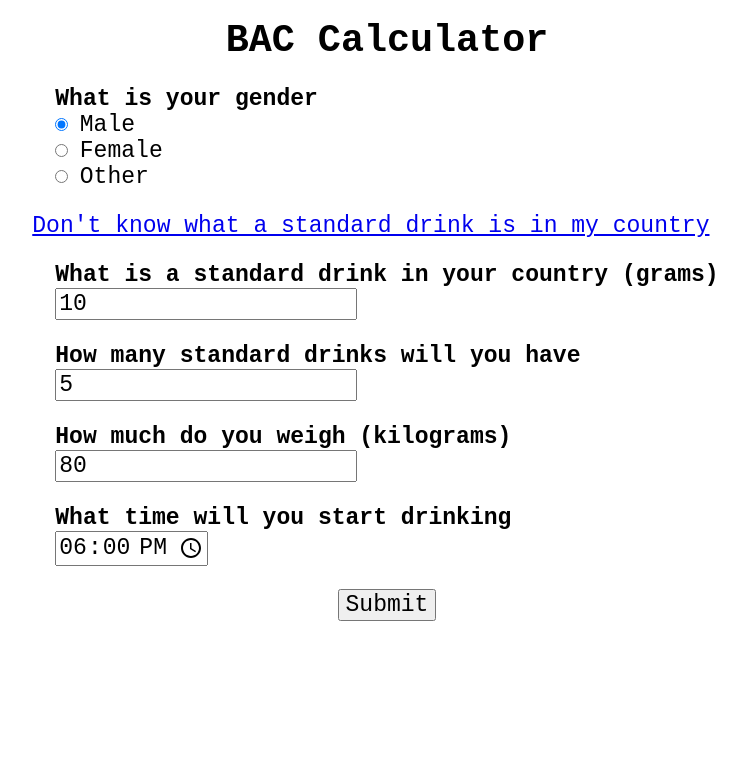
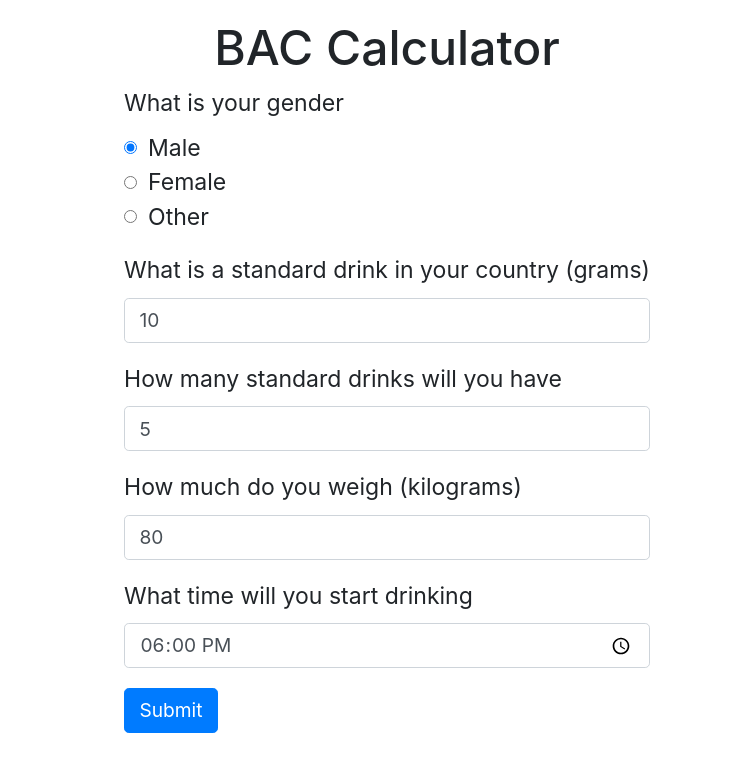
Before and after one commit to joshuasearle/bac-calc, a React app: page / in a window 1280 px wide. Shown: the top 772 px of the page, without its empty margins (253-999 px from the left). Built offline with nearby package versions, Linux system fonts and the light colour scheme.

Commit message:
Change to bootstrap

```diff
--- a/src/App.tsx
+++ b/src/App.tsx
@@ -112,6 +112,7 @@ const App: React.FC = () => {
 
   const helpLink = (
     <a
+      className='form-text text-muted small text-center'
       href='https://en.wikipedia.org/wiki/Standard_drink#Definitions_in_various_countries'
       target='_blank'
     >
@@ -120,10 +121,14 @@ const App: React.FC = () => {
   );
 
   const options = {
-    title: { display: true, text: 'BAC Over Time' },
+    title: { display: true, text: 'BAC Over Time', fontSize: 19 },
     scales: {
-      xAxes: [{ scaleLabel: { display: true, labelString: 'Time' } }],
-      yAxes: [{ scaleLabel: { display: true, labelString: 'BAC' } }],
+      xAxes: [
+        { scaleLabel: { display: true, labelString: 'Time', fontSize: 19 } },
+      ],
+      yAxes: [
+        { scaleLabel: { display: true, labelString: 'BAC', fontSize: 19 } },
+      ],
       ticks: { beginAtZero: true },
     },
     legend: {
@@ -138,18 +143,18 @@ const App: React.FC = () => {
 
   return (
     <>
-      <div className={classes.options}>
-        <h1 className={classes.title}>{title}</h1>
+      <h1 className={classes.title}>{title}</h1>
+      <form className={classes.options}>
         {genderPicker}
-        {helpLink}
+        {/* {helpLink} */}
         {standardPicker}
         {drinkPicker}
         {weightPicker}
         {startTimePicker}
-        <div className={classes.submit}>
-          <button onClick={sumbitOnClickHandler}>Submit</button>
-        </div>
-      </div>
+        <button className={'btn btn-primary'} onClick={sumbitOnClickHandler}>
+          Submit
+        </button>
+      </form>
 
       <div className={classes.chart}>{lineChart}</div>
     </>
--- a/src/components/GenderPicker.tsx
+++ b/src/components/GenderPicker.tsx
@@ -26,8 +26,8 @@ const GenderPicker: React.FC<GenderPickerProps> = ({
     />
   ));
   return (
-    <div className={classes.input}>
-      <label className={classes.inputLabel}>What is your gender</label>
+    <div className={'form-group'}>
+      <label>What is your gender</label>
       <div onChange={genderChangeHandler}>{genderRadios}</div>
     </div>
   );
--- a/src/components/GenderRadio.tsx
+++ b/src/components/GenderRadio.tsx
@@ -15,15 +15,16 @@ const GenderRadio: React.FC<GenderRadioProps> = ({
   label,
 }) => {
   return (
-    <div>
+    <div className={'form-check'}>
       <input
+        className={'form-check-input'}
         checked={currentGender === gender}
         type='radio'
         id={gender}
         name={gender}
         value={gender}
       />
-      <label className={classes.radioLabel} htmlFor={gender}>
+      <label className={'form-check-label'} htmlFor={gender}>
         {label}
       </label>
     </div>
--- a/src/components/NumberPicker.tsx
+++ b/src/components/NumberPicker.tsx
@@ -13,9 +13,10 @@ const NumberPicker: React.FC<NumberPickerProps> = ({
   label,
 }) => {
   return (
-    <div className={classes.input}>
-      <label className={classes.inputLabel}>{label}</label>
+    <div className={'form-group'}>
+      <label>{label}</label>
       <input
+        className={'form-control'}
         type='number'
         // Display zero as empty string
         value={value === 0 ? '' : value}
--- a/src/components/StartTimePicker.tsx
+++ b/src/components/StartTimePicker.tsx
@@ -14,11 +14,12 @@ const StartTimePicker: React.FC<StartTimePickerProps> = ({
   startTimeChangeHandler,
 }) => {
   return (
-    <div className={classes.input}>
+    <div className={'form-group'}>
       <label className={classes.inputLabel}>
         What time will you start drinking
       </label>
       <input
+        className={'form-control'}
         type='time'
         onChange={startTimeChangeHandler}
         value={timeObjToString(startTime)}
--- a/src/css/main.css
+++ b/src/css/main.css
@@ -1,9 +1,3 @@
-body,
-html {
-  padding: 0;
-  margin: 0;
-}
-
 html {
   height: auto !important;
   padding-bottom: 300px !important;
@@ -16,16 +10,19 @@ html {
 *,
 *:before,
 *:after {
-  font-family: monospace;
   box-sizing: border-box;
   margin: 0;
   vertical-align: baseline;
-  font-size: 1.2rem;
+  font-size: 1rem;
 }
 
-@media (max-width: 600px) {
+@media (min-width: 600px) {
   * {
-    font-size: 1rem;
+    font-size: 1.2rem;
+  }
+  input[type='checkbox'],
+  input[type='radio'] {
+    top: 5px;
   }
 }
 
@@ -35,24 +32,6 @@ html {
 }
 
 .title {
-  font-size: 2rem;
-  text-align: center;
-}
-
-.input-label {
-  font-weight: 800;
-  display: block;
-}
-
-.input {
-  margin: 1em;
-}
-
-.radio-label {
-  margin: 0.5em;
-}
-
-.submit {
   text-align: center;
 }
 
@@ -62,3 +41,7 @@ html {
   margin: auto;
   margin-top: 2em;
 }
+
+.small {
+  font-size: 0.9rem;
+}
--- a/src/index.html
+++ b/src/index.html
@@ -5,6 +5,12 @@
     <meta name="viewport" content="width=device-width, initial-scale=1.0" />
     <title>BAC Calculator</title>
     <link rel="stylesheet" href="main.css" />
+    <link
+      rel="stylesheet"
+      href="https://stackpath.bootstrapcdn.com/bootstrap/4.3.1/css/bootstrap.min.css"
+      integrity="sha384-ggOyR0iXCbMQv3Xipma34MD+dH/1fQ784/j6cY/iJTQUOhcWr7x9JvoRxT2MZw1T"
+      crossorigin="anonymous"
+    />
   </head>
   <body>
     <div id="root"></div>
```
